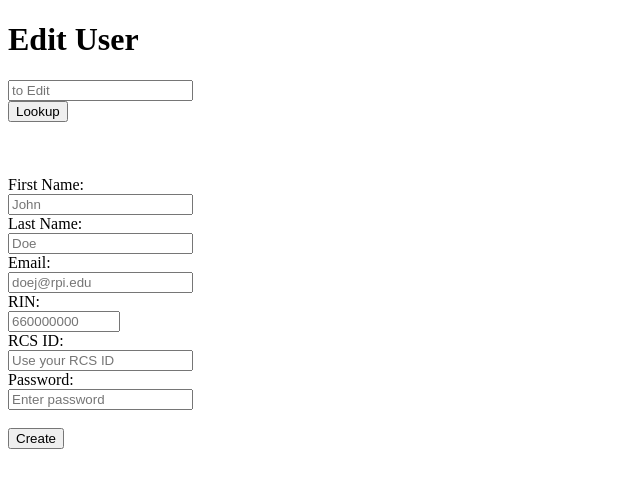
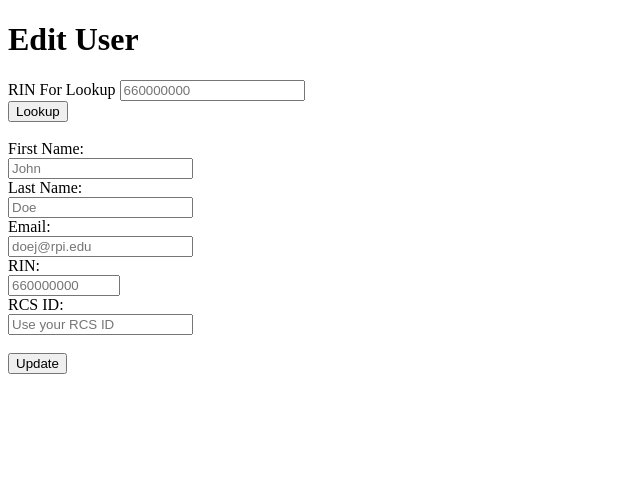
Before and after one commit to quuu/The-Forge-Redesign, a PHP site: page /edit_user.php in a window 1280 px wide. Shown: the top 488 px of the page, without its empty margins (0-640 px from the left). Run offline with PHP 8.4, Linux system fonts and the light colour scheme.

Commit message:
resolved the conflicts about : inconsistency, misleading labels, bad practices, and comments

```diff
--- a/src/controllers/edit_controller.php
+++ b/src/controllers/edit_controller.php
@@ -7,10 +7,9 @@ if(isset($_POST['rcsID']) && isset($_POST['password'])){
     //Removing the user previously inserted
     //TODO: Add more checking to make sure all the fields are filled
     $rin = $_POST['rin'];
-    $stmt = $conn->prepare('DELETE * FROM Users WHERE rin= :rin');
+    $stmt = $conn->prepare('UPDATE Users SET rcsID := rcsID, firstName = :first, lastName = :last, email = :email WHERE rin = :rin');
     $stmt->bindParam(':rin',$rin);
     $stmt->execute();
-
     $first = $_POST['first'];
     $last = $_POST['last'];
     $email = $_POST['email'];
--- a/src/edit_user.php
+++ b/src/edit_user.php
@@ -8,11 +8,12 @@
   <body>
     <h1>Edit User</h1>
     <div class="create">
-      <form id="testing">
-        <input type="text" id="lookup" name="rin" placeholder="to Edit" required/><br/>
+      <form id="get_info">
+        <label for="lookup">RIN For Lookup</label>
+        <input type="text" id="lookup" name="rin" placeholder="660000000" required/><br/>
         <input type="submit" name='Submit' value="Lookup">
       </form>
-      <br/><br/><br/>
+      <br/>
 
 
       <form action="controllers/edit_controller.php" method="post">
@@ -27,10 +28,8 @@
         <input type="number" id="rin" min="660000000" max="999999999" name="rin" placeholder="660000000" required/><br/>
         <label for="rcsID">RCS ID:</label><br/>
         <input type="text" id="rcsID" name="rcsID" placeholder="Use your RCS ID" required/><br/>
-        <label for="password">Password:</label><br/>
-        <input type="password" id="password" name="password" placeholder="Enter password" required/><br/>
         <br/>
-        <input type="submit" name='Submit' value="Create">
+        <input type="submit" name='Submit' value="Update">
       </form>
     </div>
     <script src="js/jquery-3.3.1.min.js"></script>
--- a/src/js/edit_user.js
+++ b/src/js/edit_user.js
@@ -1,12 +1,15 @@
-$('#testing').submit(function(e){
+$('#get_info').submit(function(e){
     e.preventDefault();
     $.ajax({
-        data: $('#testing').serialize(),
+        data: $('#get_info').serialize(),
         url: '../controllers/edit_controller_fillin.php',
         method: 'POST',
         success: function(data) {
             if(data =="RIN doesn't exist"){
                 alert("RIN doesn't exist")
+            }
+            else if(data=="Did not fill in a RIN"){
+                alert("Did not fill in a RIN");
             }
             else{
                 var parsed = data.split(" ");
@@ -15,7 +18,6 @@ $('#testing').submit(function(e){
                 document.getElementById('first').value=parsed[1];
                 document.getElementById('last').value=parsed[2];
                 document.getElementById('email').value=parsed[3];
-                document.getElementById('password').value=parsed[4];
                 document.getElementById('rin').value=$('#lookup').val();
             }
 
```
Also changed, not shown: src/controllers/edit_controller_fillin.php (+10 -5 lines).
